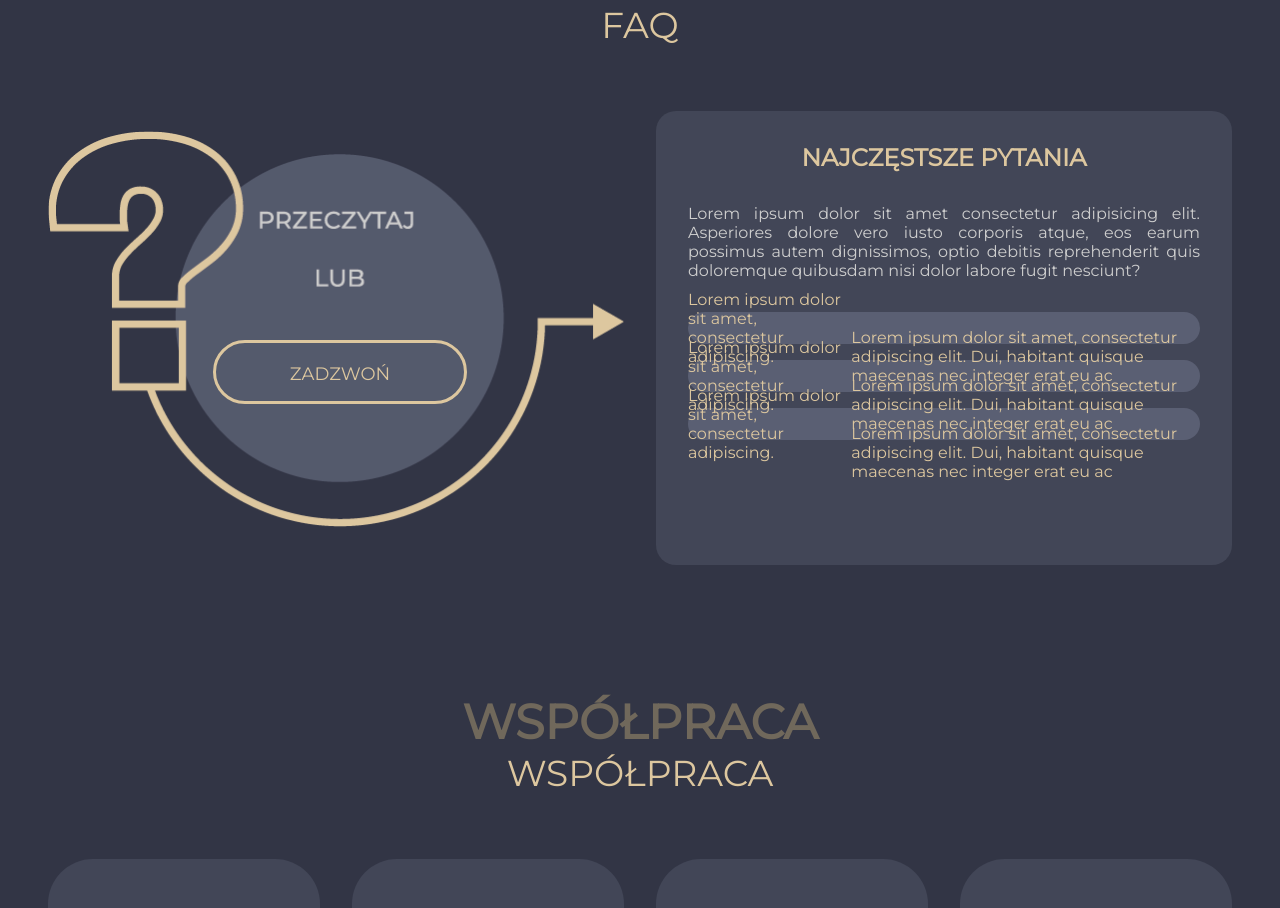
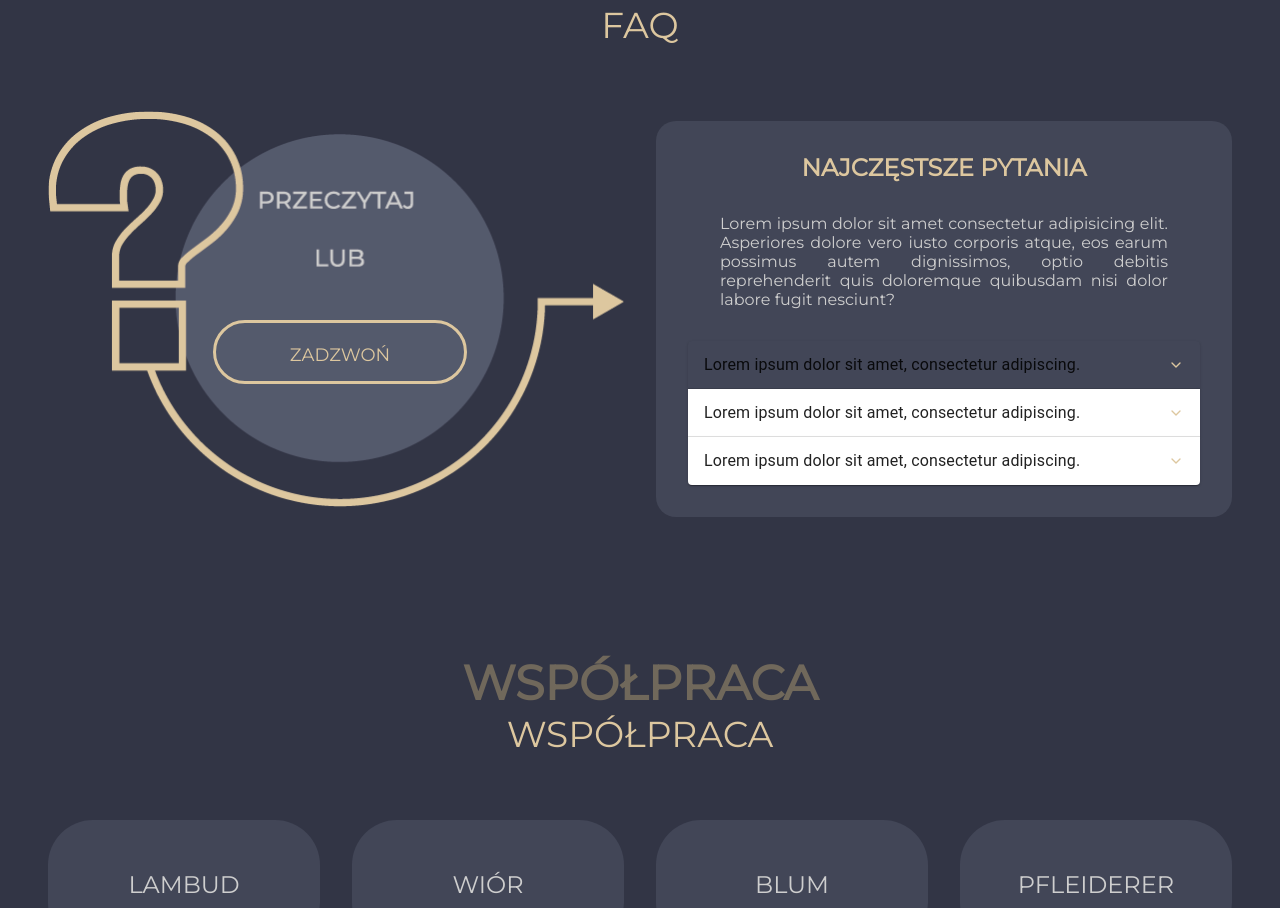
Before and after one commit to MattyKarpinski/furniture-site, a React (Create React App) app: page / in a window 1280 px wide. Shown: the part 4253-5161 px from the top of the page. Built offline with nearby package versions, Linux system fonts and the light colour scheme.

Commit message:
Upgrade FAQ accordion

```diff
--- a/src/components/features/faq-dropdawn-list/FaqDropdawnList.scss
+++ b/src/components/features/faq-dropdawn-list/FaqDropdawnList.scss
@@ -1,7 +1,7 @@
 .faq-dropdown-list {
     background-color: #424657;
     width: 576px;
-    height: 454px;
+    height: auto;
     border-radius: 20px;
     display: flex;
     justify-content: flex-start;
@@ -23,11 +23,17 @@
     color: #CECECE;
 }
 
-.faq-dropdown-list ul {
+.faq-dropdown-list {
     padding: 0 32px 32px 32px;
+    background-color: #424657;
     list-style: none;
 }
-.faq-dropdown-list li {
+
+.faq-dropdown-list-box {
+    background-color: #424657;
+}
+
+.faq-dropdown-list-item {
     color: #DDC79F;
     background-color: #5A5F73;
     margin-bottom: 16px;
@@ -39,9 +45,3 @@
     justify-content: center;
     align-items: center;
 }
-
-.faq-dropdown-list i {
-    display: flex;
-    align-items: center;
-    padding-left: 5px;
-}
--- a/src/components/features/faq-dropdawn-list/FaqDropdawnList.tsx
+++ b/src/components/features/faq-dropdawn-list/FaqDropdawnList.tsx
@@ -1,16 +1,21 @@
 
 import './FaqDropdawnList.scss';
 import React, { useState } from 'react';
-import {FiChevronDown } from "react-icons/fi";
-import { AccordionData } from './FaqTypes';
-import FaqAccordionItem from './FaqAccordionItem';
+import { FiChevronDown } from "react-icons/fi";
+import Accordion from '@mui/material/Accordion';
+import AccordionSummary from '@mui/material/AccordionSummary';
+import AccordionDetails from '@mui/material/AccordionDetails';
+import Typography from '@mui/material/Typography';
 
-const FaqDropdawnList = ({items}: {items: Array<AccordionData>}) => {
+const FaqDropdawnList = () => {
 
-const [currentIdx, setCurrentIdx] = useState(-1);
-const btnOnClick = (idx: number) => {
-    setCurrentIdx((currentValue) => (currentValue !== idx ? idx : -1));
-};
+  const BoxStyles = {
+    backgroundColor: '#424657',
+  };
+
+  const arrowStyles = {
+    color: '#DDC79F',
+  };
 
 return (
     <div className='faq-dropdown-list'>
@@ -20,16 +25,50 @@ return (
             possimus autem dignissimos, optio debitis reprehenderit
             quis doloremque quibusdam nisi dolor labore fugit nesciunt?
         </p>
-        <ul className="accordion">
-      {items.map((item, idx) => (
-        <FaqAccordionItem
-          key={idx}
-          data={item}
-          isOpen={idx === currentIdx}
-          btnOnClick={() => btnOnClick(idx)}
-        />
-      ))}
-    </ul>
+        <div className='aq-dropdown-list'>
+      <Accordion className='faq-dropdown-list-box' style={BoxStyles}>
+        <AccordionSummary className='faq-dropdown-list-item'
+          expandIcon={<FiChevronDown style={arrowStyles}/>}
+          aria-controls="panel1a-content"
+          id="panel1a-header"
+        >
+          <Typography>Lorem ipsum dolor sit amet, consectetur adipiscing. </Typography>
+        </AccordionSummary>
+        <AccordionDetails>
+          <Typography>
+            Lorem ipsum dolor sit amet, consectetur adipiscing elit. Dui, habitant quisque maecenas nec integer erat eu ac
+          </Typography>
+        </AccordionDetails>
+      </Accordion>
+      <Accordion className='faq-dropdown-list-box'>
+        <AccordionSummary className='faq-dropdown-list-item'
+          expandIcon={<FiChevronDown style={arrowStyles}/>}
+          aria-controls="panel2a-content"
+          id="panel2a-header"
+        >
+          <Typography>Lorem ipsum dolor sit amet, consectetur adipiscing. </Typography>
+        </AccordionSummary>
+        <AccordionDetails>
+          <Typography>
+            Lorem ipsum dolor sit amet, consectetur adipiscing elit. Dui, habitant quisque maecenas nec integer erat eu ac
+          </Typography>
+        </AccordionDetails>
+      </Accordion>
+      <Accordion className='faq-dropdown-list-box'>
+        <AccordionSummary className='faq-dropdown-list-item'
+          expandIcon={<FiChevronDown style={arrowStyles}/>}
+          aria-controls="panel2a-content"
+          id="panel2a-header"
+        >
+          <Typography>Lorem ipsum dolor sit amet, consectetur adipiscing. </Typography>
+        </AccordionSummary>
+        <AccordionDetails>
+          <Typography>
+            Lorem ipsum dolor sit amet, consectetur adipiscing elit. Dui, habitant quisque maecenas nec integer erat eu ac
+          </Typography>
+        </AccordionDetails>
+      </Accordion>
+    </div>
     </div>
 )
 
--- a/src/components/pages/landing-page/LandingPage.tsx
+++ b/src/components/pages/landing-page/LandingPage.tsx
@@ -141,7 +141,7 @@ const LandingPage = () => {
          <a href="tel:+48-567-234-789">ZADZWOŃ</a>
         </button>
       </div>
-      <FaqDropdawnList items={FaqAccordionItems}></FaqDropdawnList>
+      <FaqDropdawnList></FaqDropdawnList>
     </div>
   </section>
 
```
